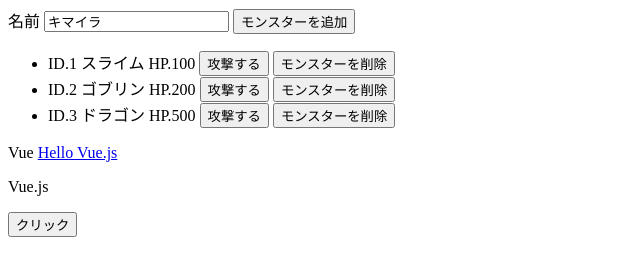
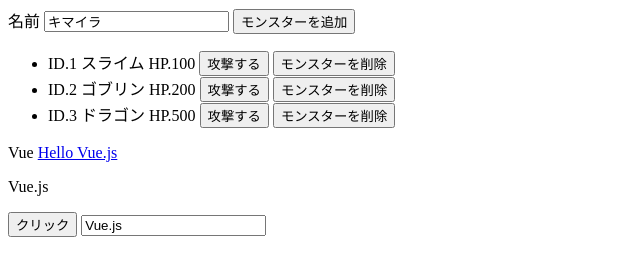
Before and after one commit to kf07/vue_practice, a website: page index.html in a window 1280 px wide. Shown: the whole page, without its empty margins (0-640 px from the left). Drawn offline with nearby package versions, Linux system fonts and the light colour scheme.

Commit message:
入力フォーム

```diff
--- a/index.html
+++ b/index.html
@@ -23,6 +23,7 @@
     </a>
     <p v-text="message"></p>
     <button v-on:click="handleClick">クリック</button>
+    <input v-bind:value="message" v-on:input="handleInput">
 </div>
 <script src="https://cdnjs.cloudflare.com/ajax/libs/axios/0.18.0/axios.min.js"></script>
 <script src="https://cdn.jsdelivr.net/npm/vue@2.5.13/dist/vue.js"></script>
--- a/main.js
+++ b/main.js
@@ -27,6 +27,10 @@
         },
         handleClick: function(){
             alert('クリックしたよ')
+        },
+        handleInput: function(event){
+            console.log(event)
+            this.message = event.target.value;
         }
     },
     created:function(){
```
